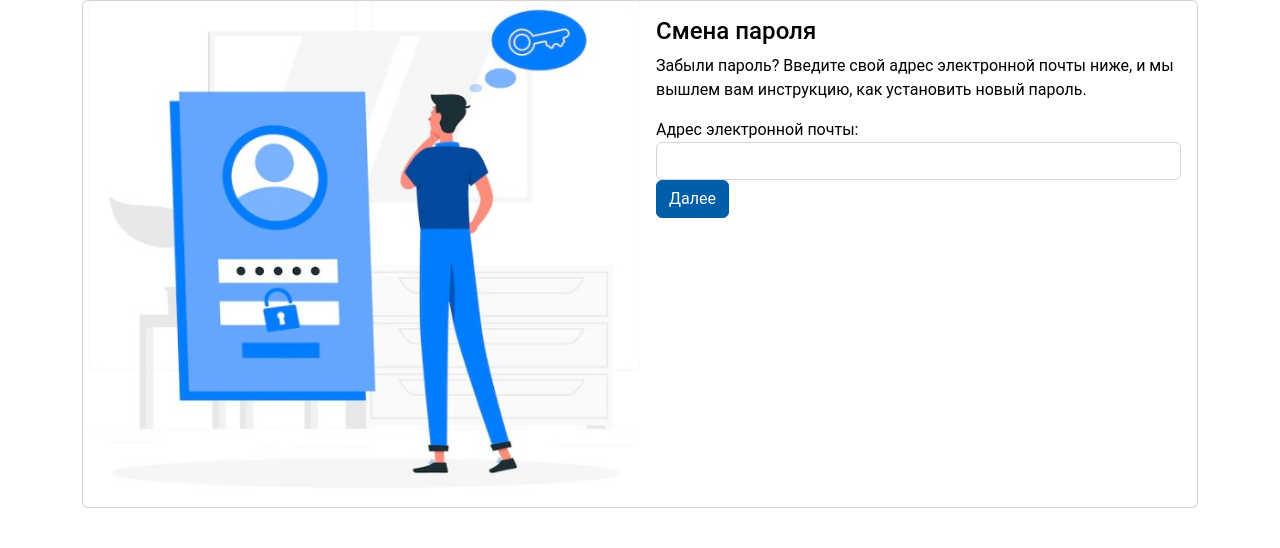
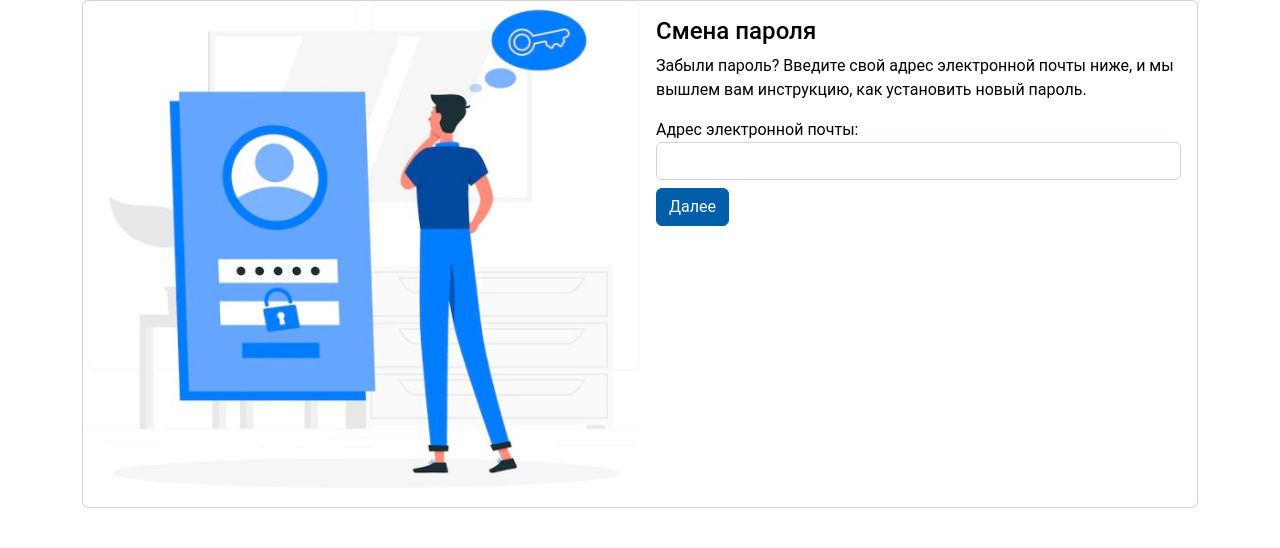
Before and after one commit to djsega1/YaCareer, a Django app: page /auth/password_reset/ in a window 1280 px wide. Shown: the part 76-624 px from the top of the page. Run offline with Django 4.2, Linux system fonts and the light colour scheme; some libraries are stand-ins or nearby versions.

Commit message:
Enhanced templates

```diff
--- a/yacareer/templates/users/includes/form.html
+++ b/yacareer/templates/users/includes/form.html
@@ -2,7 +2,7 @@
 
 <div class="col-12">
   {% for error in field.errors %}
-    <div class="alert alert-danger">
+    <div class="alert alert-danger mt-1 mb-1">
       {{ error|escape }}
     </div>
   {% endfor %}
--- a/yacareer/templates/users/registration/login.html
+++ b/yacareer/templates/users/registration/login.html
@@ -17,8 +17,10 @@
           {% for field in form %}
             {% include "users/includes/form.html" %}
           {% endfor %}
+          <div class='mt-2'>
           <button type="submit" class="btn btn-primary">Войти</button>
           <a href="{% url 'auth:password_reset' %}" class="btn btn-outline-primary" role="button" aria-pressed="true">Забыли пароль?</a>
+          </div>
         </div>
       </div>
     </div>
--- a/yacareer/templates/users/registration/password_change.html
+++ b/yacareer/templates/users/registration/password_change.html
@@ -18,7 +18,7 @@
           {% for field in form %}
             {% include "users/includes/form.html" %}
           {% endfor %}
-          <button type="submit" class="btn btn-primary">Далее</button>
+          <button type="submit" class="btn btn-primary mt-2">Далее</button>
         </div>
       </div>
     </div>
--- a/yacareer/templates/users/registration/password_reset.html
+++ b/yacareer/templates/users/registration/password_reset.html
@@ -18,7 +18,7 @@
           {% for field in form %}
             {% include "users/includes/form.html" %}
           {% endfor %}
-          <button type="submit" class="btn btn-primary">Далее</button>
+          <button type="submit" class="btn btn-primary mt-2">Далее</button>
         </div>
       </div>
     </div>
--- a/yacareer/templates/users/registration/password_reset_confirm.html
+++ b/yacareer/templates/users/registration/password_reset_confirm.html
@@ -18,7 +18,7 @@
           {% for field in form %}
             {% include "users/includes/form.html" %}
           {% endfor %}
-          <button type="submit" class="btn btn-primary">Далее</button>
+          <button type="submit" class="btn btn-primary mt-2">Далее</button>
         </div>
       </div>
     </div>
```
Also changed, not shown: yacareer/templates/users/registration/password_reset_done.html (+3 -6 lines).
